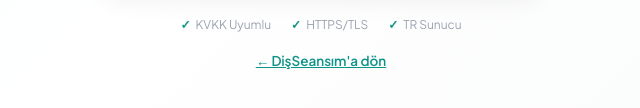
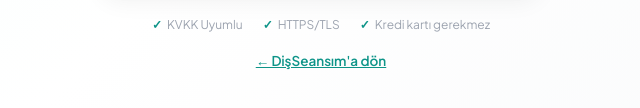
Before and after one commit to ozgundoganbatuhan-lang/disseansimfr, a plain HTML site: page giris.html in a window 1280 px wide. Shown: the part 678-786 px from the top of the page, 319-959 px from the left. Drawn offline with Linux system fonts and the light colour scheme.

Commit message:
Giriş sayfasındaki TR sunucu rozeti kaldırıldı

```diff
--- a/giris.html
+++ b/giris.html
@@ -119,7 +119,7 @@
   <div class="trust">
     <div class="ti">KVKK Uyumlu</div>
     <div class="ti">HTTPS/TLS</div>
-    <div class="ti">TR Sunucu</div>
+    <div class="ti">Kredi kartı gerekmez</div>
   </div>
   <div class="back"><a href="index.html">← DişSeansım'a dön</a></div>
 </div>
```
